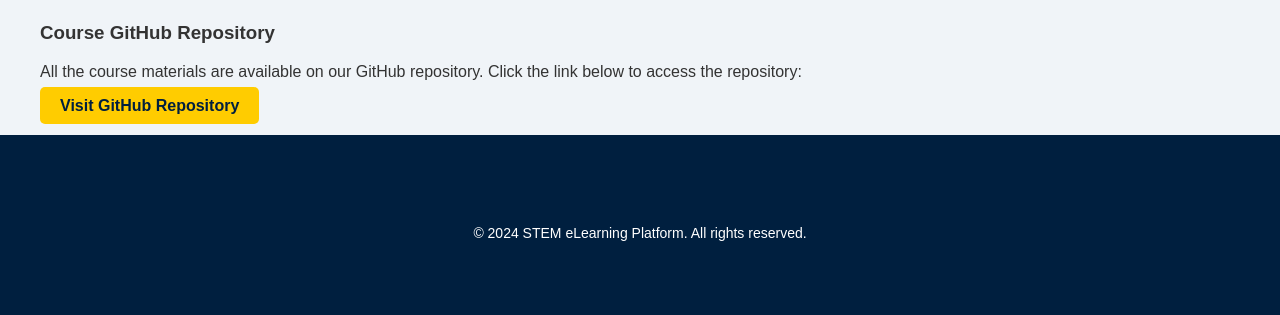
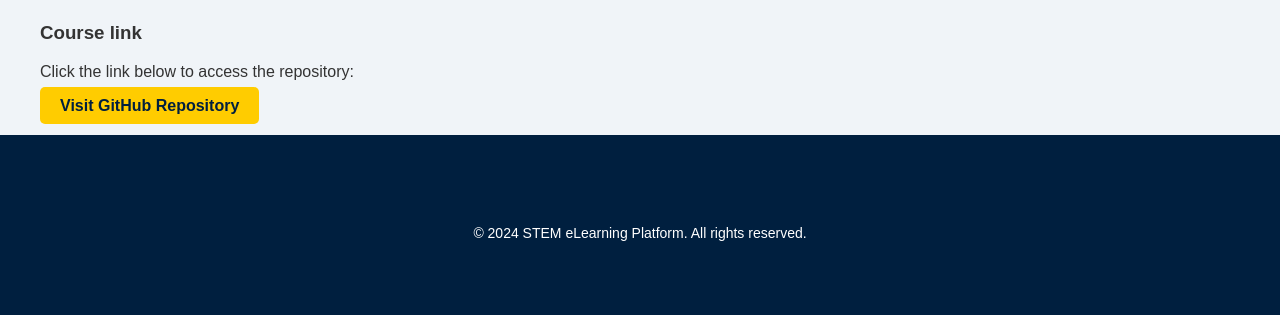
Before and after one commit to swalehmwadime/STEM-eLearning, a Flask app: page /courses/python in a window 1280 px wide. Shown: the part 933-1248 px from the top of the page. Run offline with Flask 2, Linux system fonts and the light colour scheme.

Commit message:
Update python_course.html

```diff
--- a/app/templates/python_course.html
+++ b/app/templates/python_course.html
@@ -29,7 +29,7 @@
         <section class="course-content">
             <div class="container">
                 <h2>Introduction to Python</h2>
-                <p>Welcome to the Introduction to Python course. In this course, you'll learn the basics of Python programming.</p>
+                <p>The basics of Python programming.</p>
 
                 <!-- Video Section -->
                 <div class="video-section">
@@ -42,8 +42,8 @@
 
                 <!-- GitHub Repository Section -->
                 <div class="github-section">
-                    <h3>Course GitHub Repository</h3>
-                    <p>All the course materials are available on our GitHub repository. Click the link below to access the repository:</p>
+                    <h3>Course link</h3>
+                    <p>Click the link below to access the repository:</p>
                     <a href="https://github.com/swalehmwadime/G00dlife-datascience" class="btn-primary" target="_blank">Visit GitHub Repository</a>
                 </div>
             </div>
```
